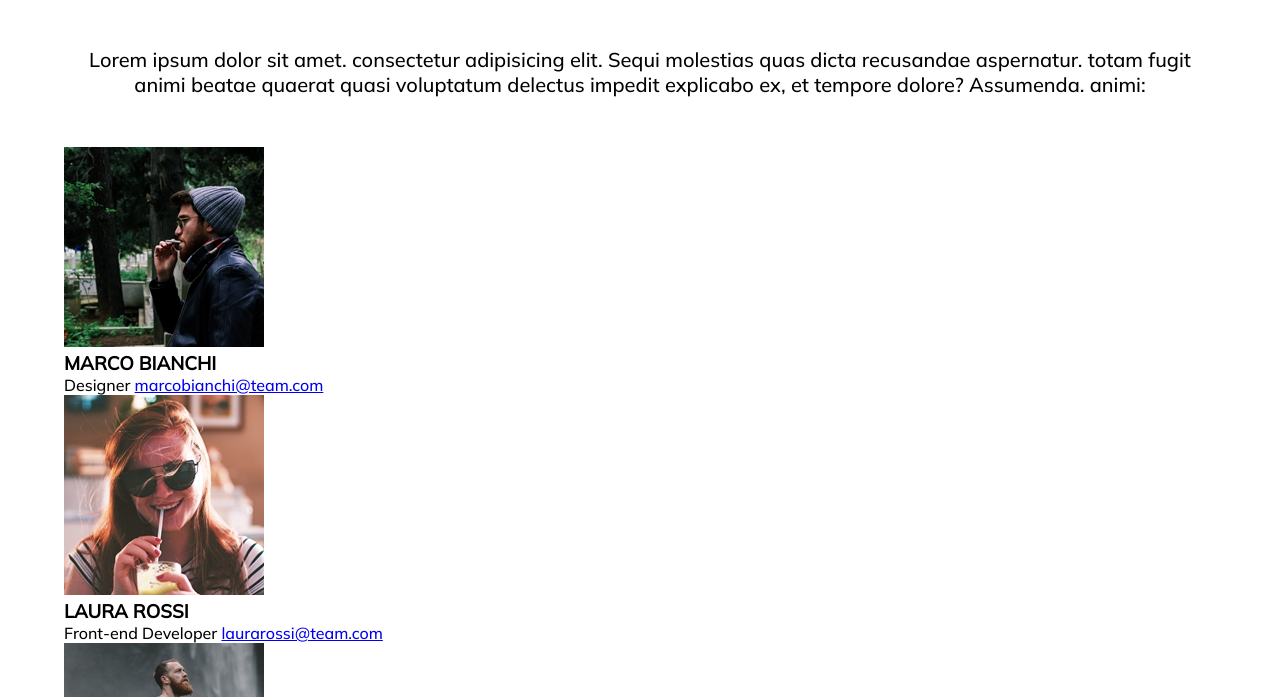
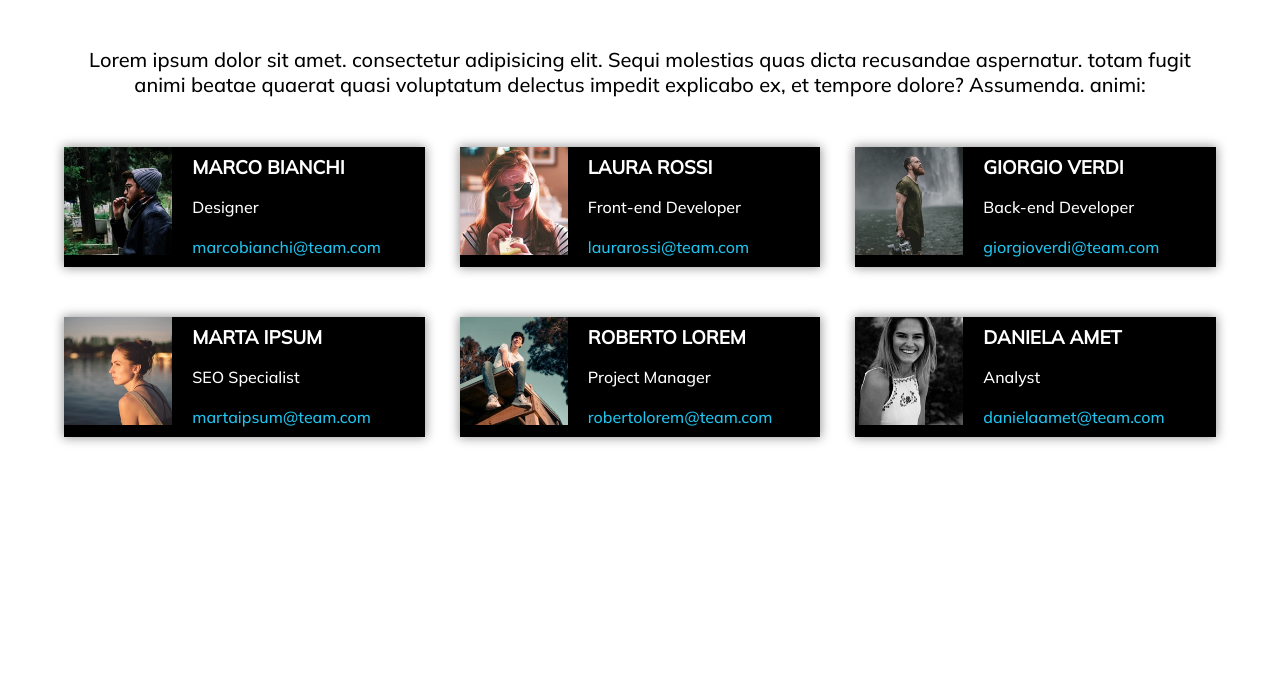
Before and after one commit to AlvaroArbaiza/html-css-float-cards, a plain HTML site: page index.html in a window 1280 px wide. Shown: the part 103-800 px from the top of the page. Drawn offline with Linux system fonts and the light colour scheme.

Commit message:
Completamento esercizio

```diff
--- a/assets/css/style.css
+++ b/assets/css/style.css
@@ -1,5 +1,8 @@
 .container {
     width: 90%;
+}
+
+.container, .team {
     margin: 50px auto;
 }
 
@@ -18,3 +21,42 @@ p {
 header {
     text-align: center;
 }
+
+.card {
+    background-color: black;
+    color: white;
+    width: calc((100% / 3) - 2%);
+    box-shadow: 0px 0px 10px 1px rgb(0 0 0 / 40%);
+}
+
+img {
+    width: 30%;
+}
+
+.info {
+    line-height: 40px;
+    margin-left: 20px;
+}
+
+.left, .center, img, .info {
+    float: left;
+}
+
+.right{
+    float: right;
+}
+
+.team::after {
+    content: "";
+    display: table;
+    clear: both;
+}
+
+.center {
+    margin-left: 3%;
+}
+
+a {
+    text-decoration: none;
+    color: rgb(31, 196, 239);
+}
--- a/index.html
+++ b/index.html
@@ -23,50 +23,68 @@
 
         <!-- Profili Team -->
         <section class="team">
-            <div class="left">
+            <div class="card left">
                 <!-- Marco Bianchi -->
                 <img src="./assets/img/male1.png" alt="Marco Bianchi">
+                <div class="info">
                     <h3>MARCO BIANCHI</h3>
                     <span>Designer</span>
+                    <br>
                     <a href="mailto:someone@example.com">marcobianchi@team.com</a>
                 </div>
-            <div class="center">
+            </div>
+            <div class="card center">
                 <!-- Laura Rossi -->
                 <img src="./assets/img/female1.png" alt="Laura Rossi">
+                <div class="info">
                     <h3>LAURA ROSSI</h3>
                     <span>Front-end Developer</span>
+                    <br>
                     <a href="mailto:someone@example.com">laurarossi@team.com</a>
                 </div>
-            <div class="right">
+            </div>
+            <div class="card right">
                 <!-- Giorgio Verdi -->
                 <img src="./assets/img/male2.png" alt="Giorgio Verdi">
+                <div class="info">
                     <h3>GIORGIO VERDI</h3>
                     <span>Back-end Developer</span>
+                    <br>
                     <a href="mailto:someone@example.com">giorgioverdi@team.com</a>
+                </div>
             </div>
         </section>
 
         <section class="team">
-            <div class="left">
+            <div class="card left">
                 <!-- Marta Ipsum -->
                 <img src="./assets/img/female2.png" alt="Marta Ipsum">
+                <div class="info">
                     <h3>MARTA IPSUM</h3>
                     <span>SEO Specialist</span>
+                    <br>
                     <a href="mailto:someone@example.com">martaipsum@team.com</a>
                 </div>
-            <div class="center">
+            </div>
+            <div class="card center">
                 <!-- Roberto Lorem -->
                 <img src="./assets/img/male3.png" alt="Roberto Lorem">
+                <div class="info">
                     <h3>ROBERTO LOREM</h3>
                     <span>Project Manager</span>
+                    <br>
                     <a href="mailto:someone@example.com">robertolorem@team.com</a>
                 </div>
-            <div class="right">
+            </div>
+            <div class="card right">
                 <!-- Daniela Amet -->
                 <img src="./assets/img/female3.png" alt="Daniela Amet">
+                <div class="info">
                     <h3>DANIELA AMET</h3>
                     <span>Analyst</span>
+                    <br>
                     <a href="mailto:someone@example.com">danielaamet@team.com</a>
+                </div>
             </div>
         </section>
 
```
Also changed, not shown: assets/img/image.png. Lines whose indentation alone changed are shown as unchanged.
